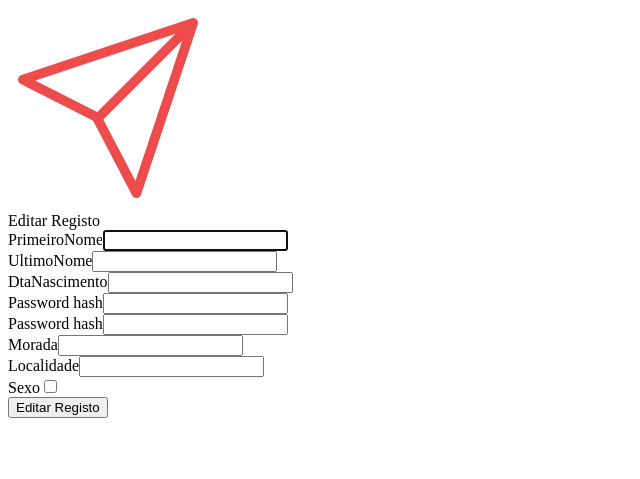
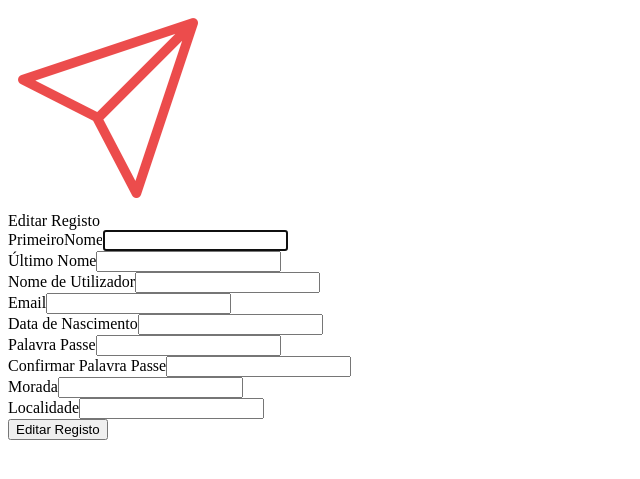
Before and after one commit to rolo009/Projeto-PSI, a Yii app: template frontend/views/cultravel/editar_registo.php in a window 1280 px wide. Shown: the top 479 px of the page, without its empty margins (0-640 px from the left). Run offline with PHP 8.4 and a stand-in for Yii, Linux system fonts and the light colour scheme; the template is opened without the code that fills it, so the values that code supplies are empty; form fields are guessed from the names that the template uses; some libraries are stand-ins or nearby versions.

Commit message:
login, registo e editar registo

```diff
--- a/frontend/views/cultravel/editar_registo.php
+++ b/frontend/views/cultravel/editar_registo.php
@@ -19,14 +19,15 @@ use yii\web\AssetBundle;
             <?php $form = ActiveForm::begin()?>
 
             <?php
-            echo $form->field($modelprofile, 'primeiroNome', ['options' => ['class' => 'label-login']])->textInput(['autofocus' => true]);
-            echo $form->field($modelprofile, 'ultimoNome', ['options' => ['class' => 'label-login']]);
-            echo $form->field($modelprofile, 'dtaNascimento', ['options' => ['class' => 'label-login']]);
-            echo $form->field($model, 'password_hash', ['options' => ['class' => 'label-login']])->passwordInput();
-            echo $form->field($model, 'password_hash', ['options' => ['class' => 'label-login']])->passwordInput();
-            echo $form->field($modelprofile, 'morada', ['options' => ['class' => 'label-login']]);
-            echo $form->field($modelprofile, 'localidade', ['options' => ['class' => 'label-login']]);
-            echo $form->field($modelprofile, 'sexo', ['options' => ['class' => 'label-login']])->checkbox();?>
+            echo $form->field($model, 'primeiroNome', ['options' => ['class' => 'label-registo']])->textInput(['autofocus' => true]);
+            echo $form->field($model, 'ultimoNome', ['options' => ['class' => 'label-registo']])->label("Último Nome");
+            echo $form->field($model, 'username', ['options' => ['class' => 'label-registo']])->label("Nome de Utilizador");
+            echo $form->field($model, 'email', ['options' => ['class' => 'label-registo']])->label("Email");
+            echo $form->field($model, 'dtaNascimento', ['options' => ['class' => 'label-registo']])->label("Data de Nascimento")->widget(\yii\jui\DatePicker::className(), ['dateFormat' => 'yyyy-MM-dd']);
+            echo $form->field($model, 'password', ['options' => ['class' => 'label-registo']])->label("Palavra Passe")->passwordInput();
+            echo $form->field($model, 'confirmPassword', ['options' => ['class' => 'label-registo']])->label("Confirmar Palavra Passe")->passwordInput();
+            echo $form->field($model, 'morada', ['options' => ['class' => 'label-registo']])->label("Morada");
+            echo $form->field($model, 'localidade', ['options' => ['class' => 'label-registo']])->label("Localidade"); ?>
 
             <div class="form-group">
                 <?php
```
